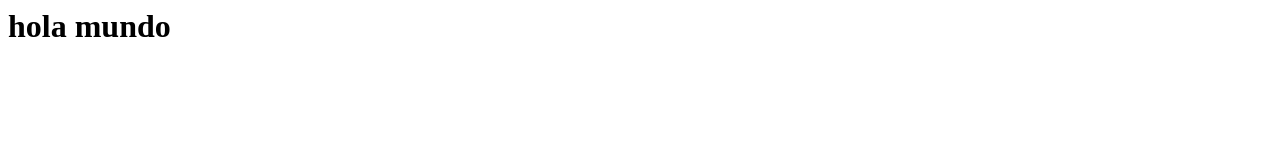
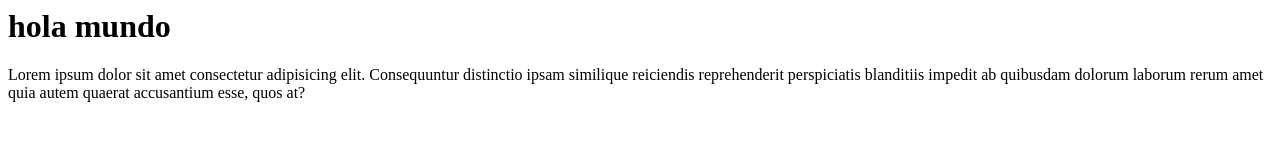
Before and after one commit to abrahamamaropracticaskode/miprimergithub, a plain HTML site: page index.html in a window 1280 px wide. Drawn offline with Linux system fonts and the light colour scheme.

Commit message:
en mac con lorem

```diff
--- a/index.html
+++ b/index.html
@@ -7,5 +7,6 @@
 </head>
 <body>
     <h1>hola mundo</h1>
+    <p>Lorem ipsum dolor sit amet consectetur adipisicing elit. Consequuntur distinctio ipsam similique reiciendis reprehenderit perspiciatis blanditiis impedit ab quibusdam dolorum laborum rerum amet quia autem quaerat accusantium esse, quos at?</p>
 </body>
 </html>
```
